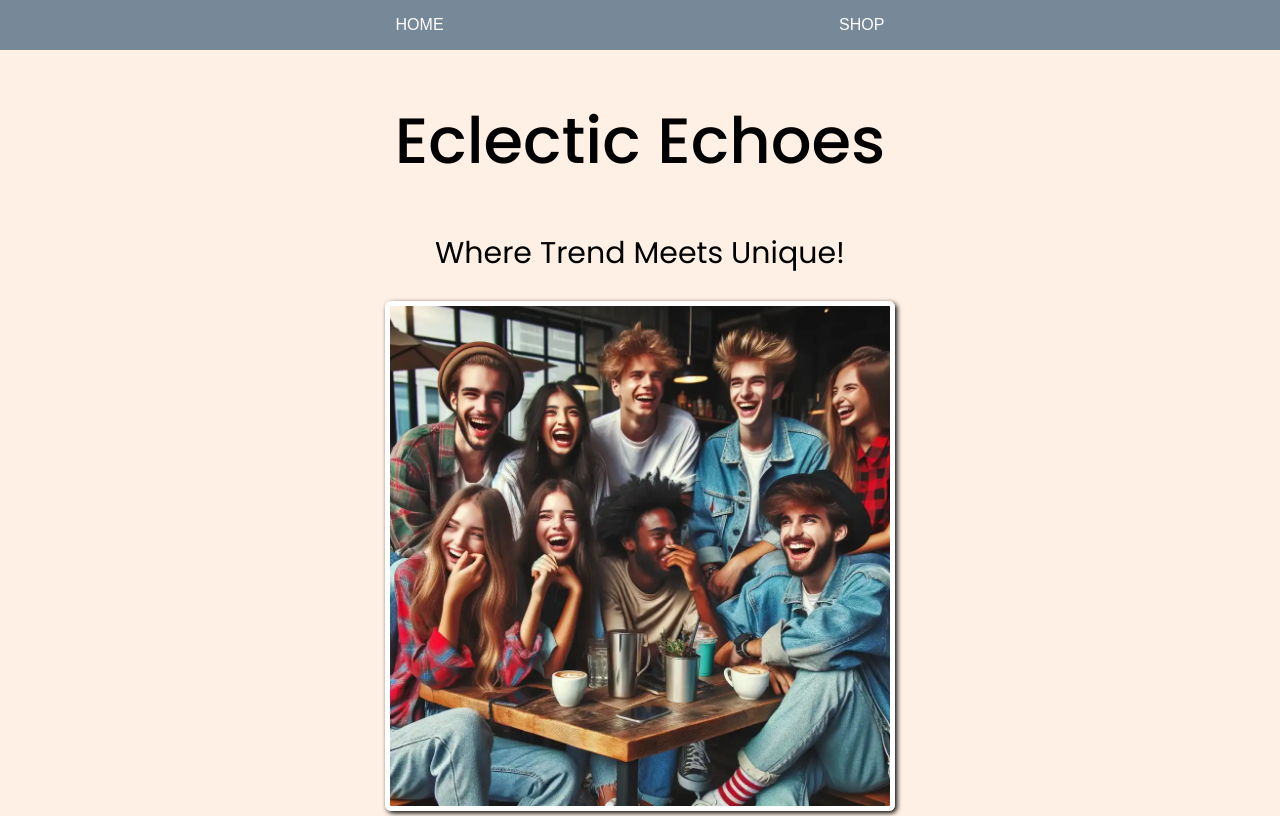
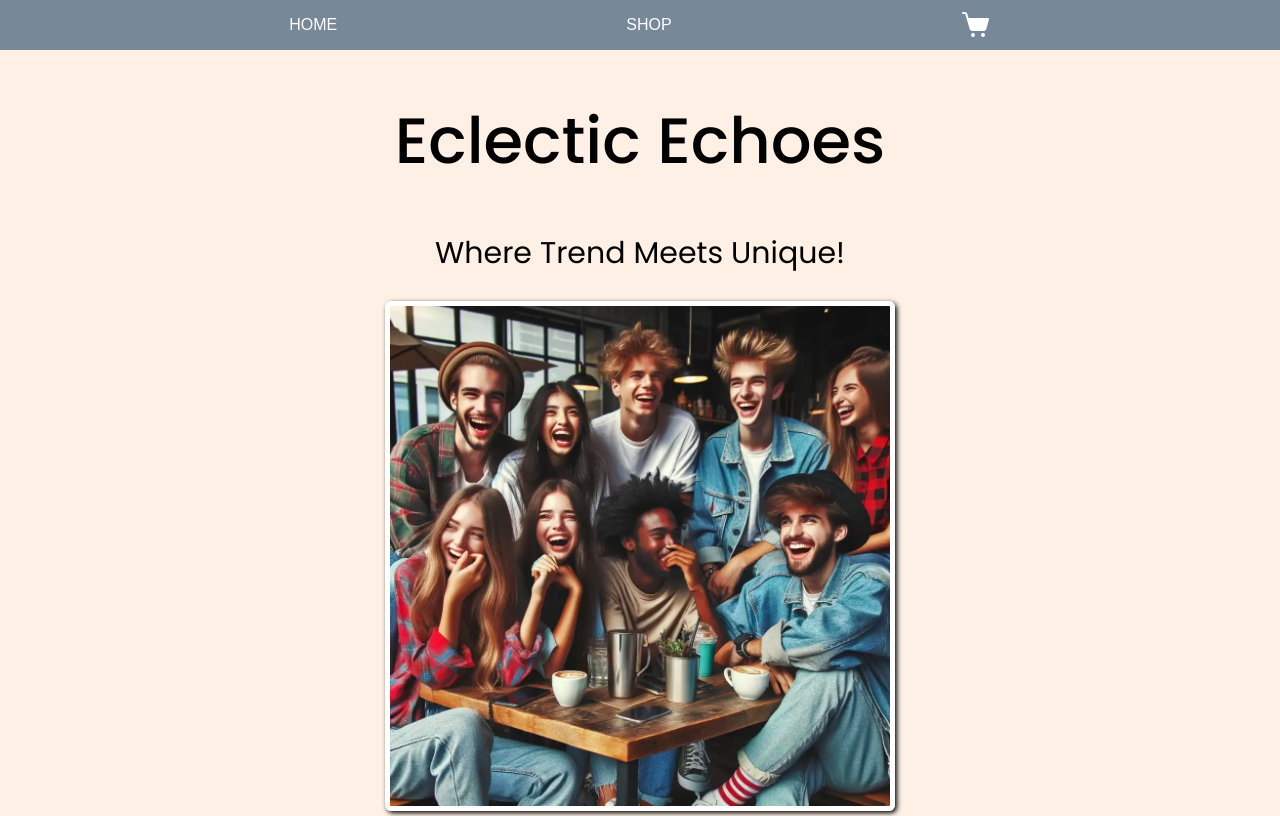
Before and after one commit to aconstas/eclectic-echoes, a React (Vite) app: page /home in a window 1280 px wide. Shown: the top 816 px of the page. Built offline with nearby package versions, Linux system fonts and the light colour scheme.

Commit message:
implement logic to render cart

```diff
--- a/src/components/NavBar/NavBar.jsx
+++ b/src/components/NavBar/NavBar.jsx
@@ -1,11 +1,28 @@
 import { Link } from "react-router-dom";
 import styles from "./NavBar.module.css";
+import cartIcon from "../../../public/cart-icon.png";
+import { useState } from "react";
+import Cart from "../Cart/Cart";
 
 export default function NavBar() {
+  const [showCart, setShowCart] = useState(false);
+
+  function handleCartClick() {
+    setShowCart(!showCart);
+  }
+
   return (
-    <header className={styles.navbar}>
-      <Link to="/home" className={styles.link}>HOME</Link>
-      <Link to="/shop" className={styles.link}>SHOP</Link>
-    </header>
+    <>
+      <header className={styles.navbar}>
+        <Link to="/home" className={styles.link}>
+          HOME
+        </Link>
+        <Link to="/shop" className={styles.link}>
+          SHOP
+        </Link>
+        <img src={cartIcon} alt="cart icon" onClick={handleCartClick} />
+      </header>
+      {showCart && <Cart />}
+    </>
   );
 }
```
